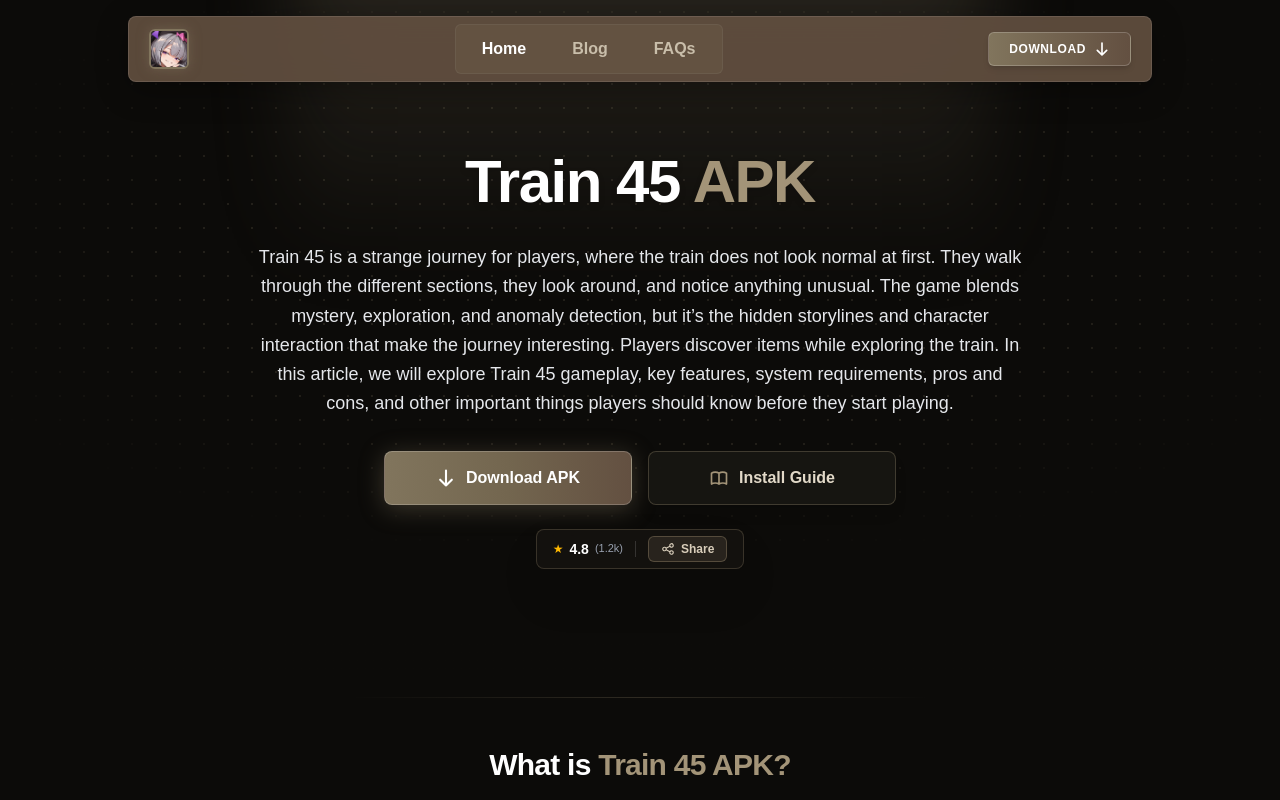
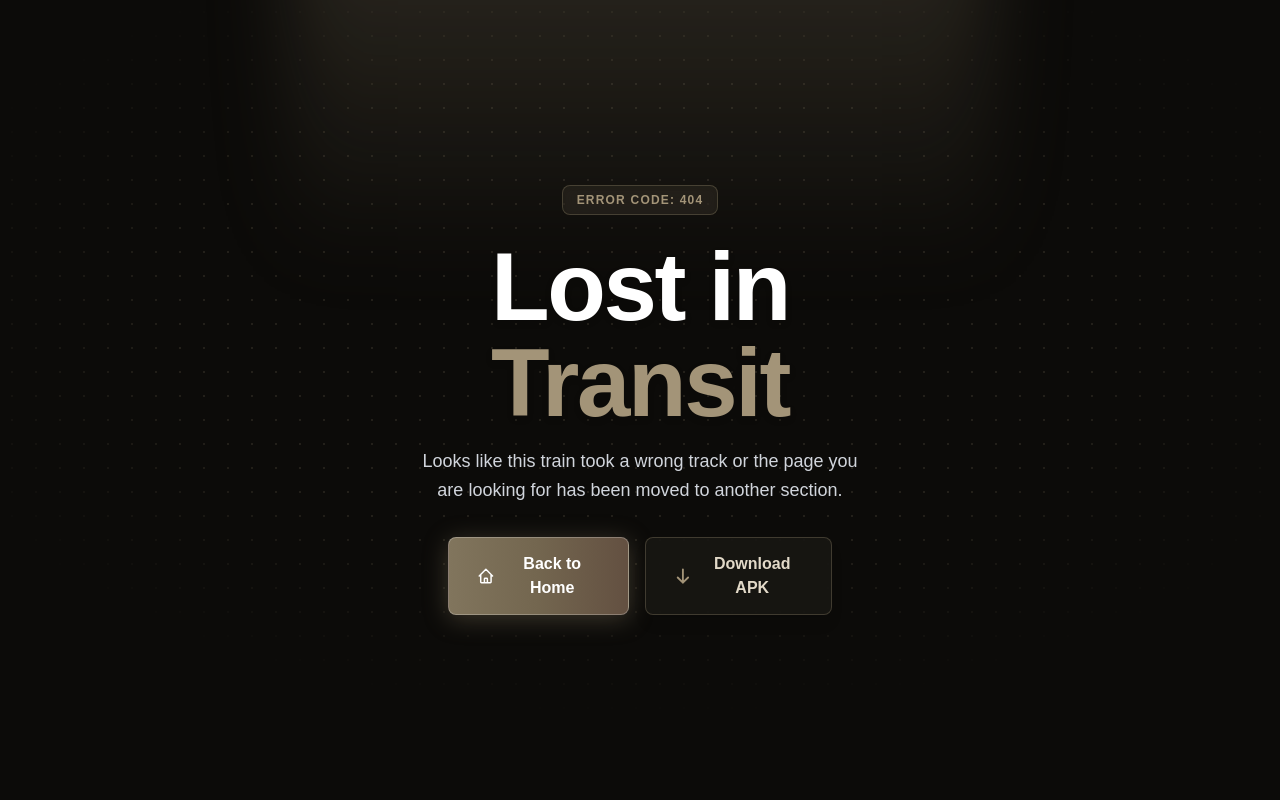
Before and after one commit to sbgmirza2-pixel/game, a Next.js app: page / in a window 1280 px wide. Shown: the top 800 px of the page. Built offline with nearby package versions, Linux system fonts and the light colour scheme.

Commit message:
404 not found

```diff
--- /dev/null
+++ b/src/app/[...slug]/page.js
@@ -0,0 +1,62 @@
+'use client';
+
+import Link from 'next/link';
+
+export default function CatchAll404() {
+  return (
+    <main className="relative min-h-screen w-full flex items-center justify-center px-4 overflow-hidden bg-[#0c0b09]">
+      {/* Background Pattern & Glow Effect matching Hero */}
+      <div
+        aria-hidden="true"
+        className="absolute inset-0 w-full h-full bg-[radial-gradient(#81755d_1px,transparent_1px)] [background-size:24px_24px] opacity-20 pointer-events-none [mask-image:radial-gradient(ellipse_60%_50%_at_50%_40%,#000_60%,transparent_100%)]"
+      />
+      <div
+        aria-hidden="true"
+        className="absolute -top-28 left-1/2 -translate-x-1/2 w-[700px] h-[380px] bg-gradient-to-b from-[#81755D]/30 via-[#81755D]/15 to-transparent blur-2xl pointer-events-none"
+      />
+
+      {/* 404 Content Container */}
+      <div className="relative z-10 max-w-xl mx-auto text-center">
+        {/* Error Code Badge */}
+        <div className="inline-flex items-center gap-2 px-3.5 py-1.5 mb-6 rounded-lg bg-[#81755D]/15 border border-[#81755D]/40 text-[#a39478] text-xs font-bold tracking-widest uppercase backdrop-blur-md shadow-inner">
+          <span>Error Code: 404</span>
+        </div>
+
+        {/* Main Heading */}
+        <h1 className="text-5xl sm:text-7xl md:text-8xl font-black text-white tracking-tight leading-none mb-4 drop-shadow-md">
+          Lost in <span className="text-[#a39478]">Transit</span>
+        </h1>
+
+        {/* Description */}
+        <p className="text-gray-300 text-sm sm:text-base md:text-lg leading-relaxed max-w-md mx-auto font-normal mb-8">
+          Looks like this train took a wrong track or the page you are looking for has been moved to another section.
+        </p>
+
+        {/* Action Buttons */}
+        <div className="flex flex-col sm:flex-row items-center justify-center gap-4 max-w-sm mx-auto">
+          {/* Back to Home Button */}
+          <Link
+            href="/"
+            className="w-full sm:w-auto px-7 py-3.5 rounded-lg font-bold text-sm sm:text-base text-white bg-gradient-to-r from-[#81755D] via-[#73664f] to-[#635041] hover:brightness-110 shadow-[0_4px_25px_rgba(129,117,93,0.4)] border border-white/25 transition-all transform hover:-translate-y-0.5 active:translate-y-0 flex items-center justify-center gap-2.5"
+          >
+            <svg className="w-5 h-5" fill="none" stroke="currentColor" viewBox="0 0 24 24">
+              <path strokeLinecap="round" strokeLinejoin="round" strokeWidth="2" d="M3 12l2-2m0 0l7-7 7 7M5 10v10a1 1 0 001 1h3m10-11l2 2m-2-2v10a1 1 0 01-1 1h-3m-6 0a1 1 0 001-1v-4a1 1 0 011-1h2a1 1 0 011 1v4a1 1 0 001 1m-6 0h6" />
+            </svg>
+            <span>Back to Home</span>
+          </Link>
+
+          {/* Download APK Quick Link */}
+          <Link
+            href="/download"
+            className="w-full sm:w-auto px-7 py-3.5 rounded-lg font-semibold text-sm sm:text-base text-[#e2d9c8] bg-[#1a1815]/80 hover:bg-[#26231e] border border-[#81755D]/40 hover:border-[#81755D] shadow-lg backdrop-blur-md transition-all transform hover:-translate-y-0.5 active:translate-y-0 flex items-center justify-center gap-2.5"
+          >
+            <svg className="w-5 h-5 text-[#a39478]" fill="none" stroke="currentColor" viewBox="0 0 24 24">
+              <path strokeLinecap="round" strokeLinejoin="round" strokeWidth="2.5" d="M19 14l-7 7m0 0l-7-7m7 7V3" />
+            </svg>
+            <span>Download APK</span>
+          </Link>
+        </div>
+      </div>
+    </main>
+  );
+}
```
